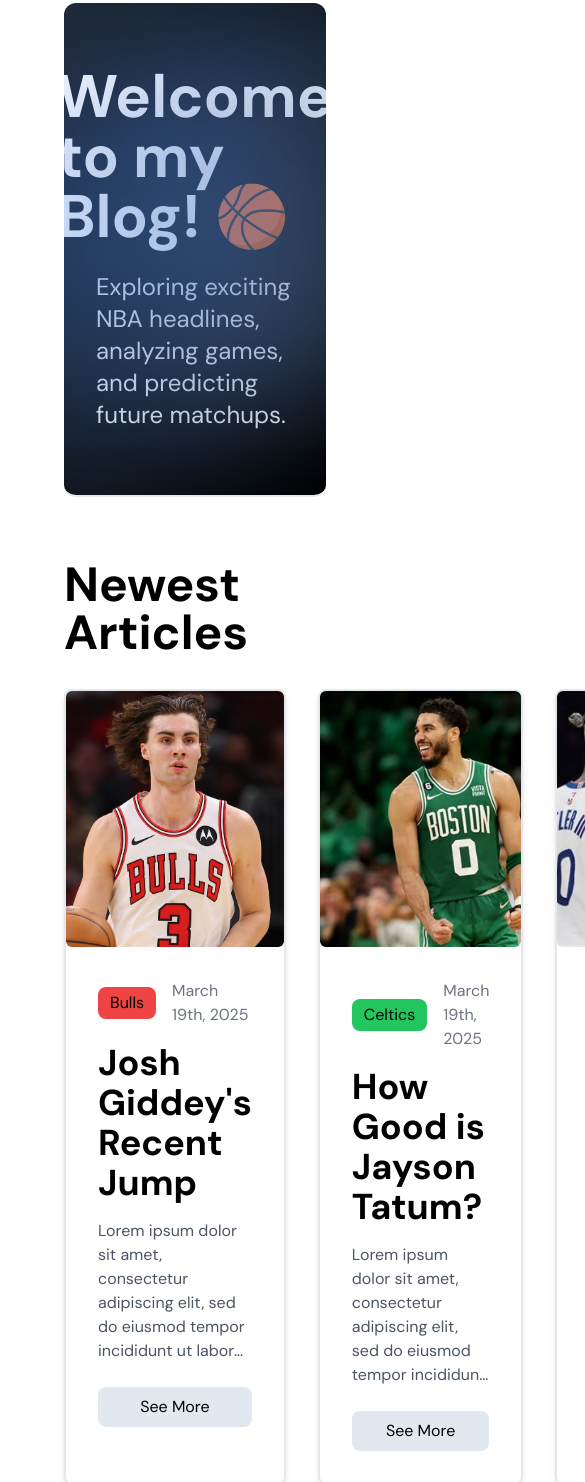
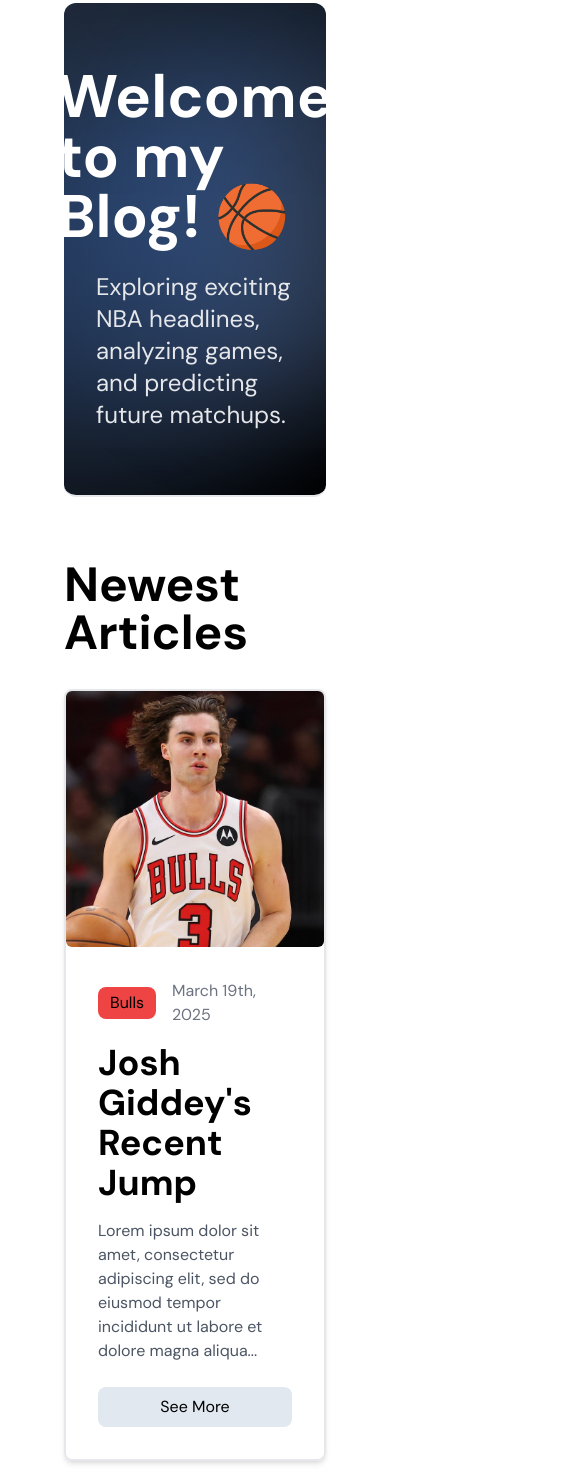
Before and after one commit to Ethanqg0/nba-blog, a website: page src/index.html in a window 390 px wide. Shown: the part 61-1543 px from the top of the page, 585 px wide, since content can reach past the window. Drawn offline with Linux system fonts and the light colour scheme.

Commit message:
Responsiveness: Adding media queries for home page

```diff
--- a/src/index.html
+++ b/src/index.html
@@ -16,12 +16,12 @@
 
             <div class="absolute z-10 -right-44 bottom-24 opacity-30 bg-gradient-to-r from-blue-500 to-gray-500 rounded-full blur-3xl w-96 h-96"></div>
 
-            <h1 class="font-bold text-6xl text-white"> Welcome to my Blog! 🏀</h1>
-            <p class="text-gray-200 mt-6 text-2xl">Exploring exciting NBA headlines, analyzing games, and predicting future matchups.</p>
+            <h1 class="font-bold text-6xl text-white z-50"> Welcome to my Blog! 🏀</h1>
+            <p class="text-gray-200 mt-6 text-2xl z-50">Exploring exciting NBA headlines, analyzing games, and predicting future matchups.</p>
         </nav>
 
         <h1 class="mt-16 text-5xl font-bold">Newest Articles</h1>
-        <section id="articlesContainer" class="w-full flex justify-between bg-white gap-8 mt-8">
+        <section id="articlesContainer" class="w-full flex flex-col lg:flex-row lg:justify-between bg-white gap-8 mt-8">
         <!-- Dynamic content goes here -->
         </section>
 
```
Also changed, not shown: src/css/output.css.
